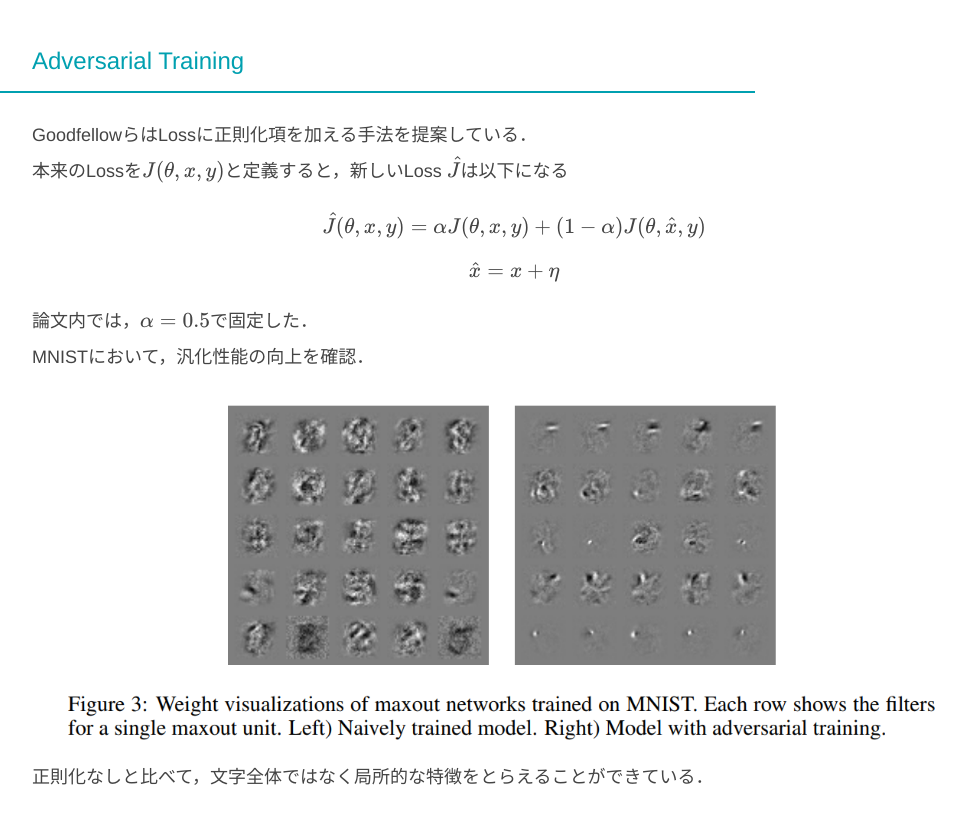
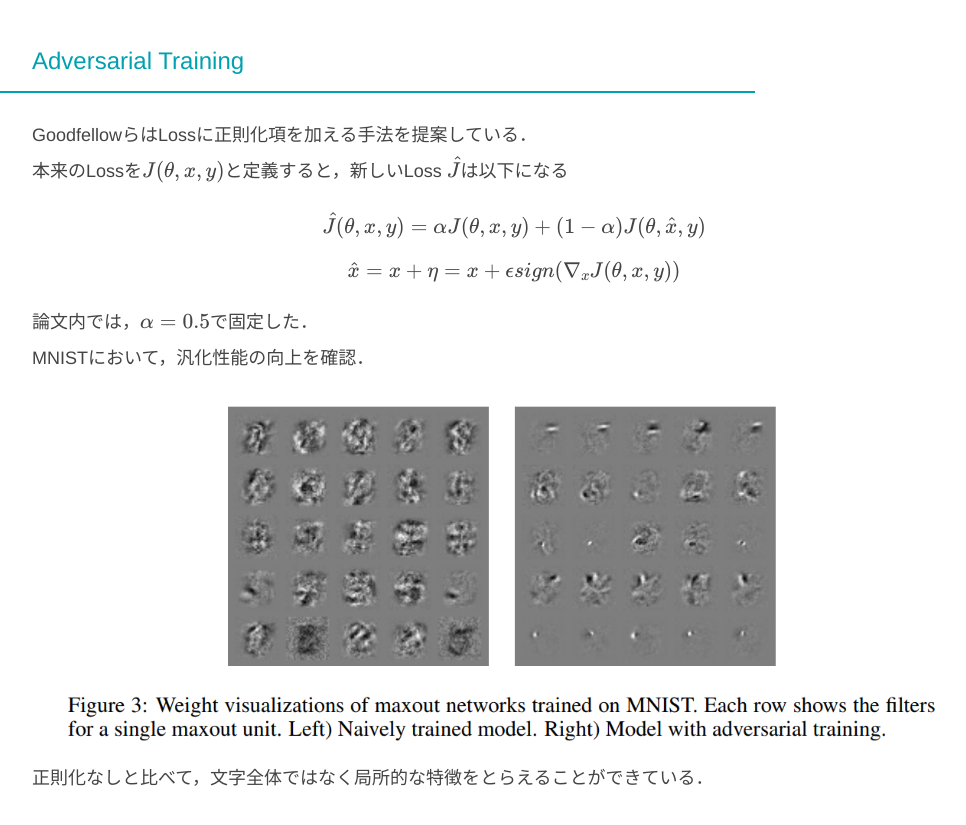
Before and after one commit to salty-vanilla/page_test, a Jekyll site: the page built from _posts/2018-05-16-Explaining and Harnessing Adversarial Examples.md, in a window 1280 px wide and 900 px high, scrolled down 2479 px. Shown: the top 825 px of the window, without its empty margins (144-1110 px from the left). Built offline with Jekyll 4.4.1, drawn with Linux system fonts in a browser that asks for light colours; formulas are drawn with MathJax 3.

Commit message:
Update 2018-05-16-Explaining and Harnessing Adversarial Examples.md

```diff
--- a/_posts/2018-05-16-Explaining and Harnessing Adversarial Examples.md
+++ b/_posts/2018-05-16-Explaining and Harnessing Adversarial Examples.md
@@ -42,7 +42,7 @@ GoodfellowらはLossに正則化項を加える手法を提案している．
 
 $$ \hat{J}(\theta, x, y) = \alpha J(\theta, x, y) + (1 - \alpha)J(\theta, \hat{x}, y) $$
 
-$$ \hat{x} = x + \eta $$
+$$ \hat{x} = x + \eta = x + \epsilon sign(\nabla_xJ(\theta, x, y)) $$
 
 論文内では，$\alpha = 0.5 $で固定した．
 MNISTにおいて，汎化性能の向上を確認．
```
